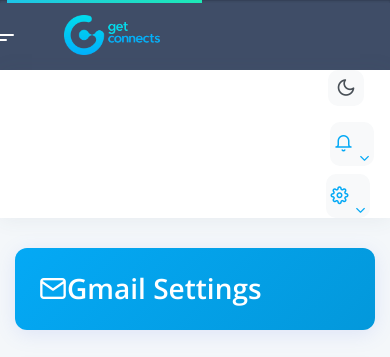
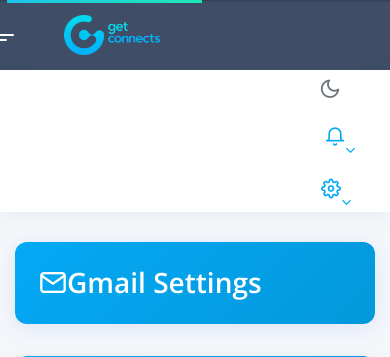
Before and after one commit to Warrior6289/Getconnects_Admin, a Flask app: page /settings/gmail in a window 390 px wide. Shown: the top 357 px of the page. Run offline with Flask 3, Linux system fonts and the light colour scheme; the visitor is signed in with stand-in values (Sample User, id 1); data that the repository does not hold is empty; some libraries are stand-ins or nearby versions.

Commit message:
design: Refined professional navigation icons - minimal clean design
- Circular buttons for modern look (42px)
- Transparent background - clean minimal
- Subtle hover: light cyan background
- Smooth scale animation on hover
- Perfect icon proportions (22px)
- Theme toggle with rotation animation
- Modern notification badge with border
- Enhanced dropdown shadows and radius (16px)
- Better spacing and gaps
- Focus states with ring effect
- Cubic-bezier smooth animations
- Professional dropdown styling
- Improved responsive design
- Clean, modern, professional appearance

```diff
--- a/static/assets/css/color-scheme.css
+++ b/static/assets/css/color-scheme.css
@@ -304,48 +304,51 @@
 .pcoded-header .navbar-nav {
   display: flex;
   align-items: center;
-  gap: 0.5rem;
+  gap: 0.75rem;
+  margin-right: 1rem;
 }
 
 .pcoded-header .navbar-nav > li {
   display: flex;
   align-items: center;
+  margin: 0;
 }
 
-/* Professional icon buttons */
+/* Professional icon buttons - Clean Minimal Design */
 .pcoded-header .navbar-nav > li > a,
 .pcoded-header .navbar-nav > li > label,
 .pcoded-header .navbar-nav > li .dropdown-toggle {
-  width: 40px;
-  height: 40px;
+  width: 42px;
+  height: 42px;
   display: flex;
   align-items: center;
   justify-content: center;
-  border-radius: 10px;
-  background: #f8f9fa;
-  color: #495057;
-  transition: all 0.3s ease;
+  border-radius: 50%;
+  background: transparent;
+  color: #6c757d;
+  transition: all 0.25s cubic-bezier(0.4, 0, 0.2, 1);
   cursor: pointer;
-  border: 2px solid transparent;
+  border: none;
   position: relative;
+  padding: 0;
+  margin: 0;
 }
 
 .pcoded-header .navbar-nav > li > a:hover,
 .pcoded-header .navbar-nav > li > label:hover,
 .pcoded-header .navbar-nav > li .dropdown-toggle:hover {
-  background: #04a9f5;
-  color: #fff;
-  transform: translateY(-2px);
-  box-shadow: 0 4px 12px rgba(4, 169, 245, 0.3);
-  border-color: #04a9f5;
+  background: rgba(4, 169, 245, 0.1);
+  color: #04a9f5;
+  transform: scale(1.05);
 }
 
-/* Icon sizing */
+/* Icon sizing - Perfect proportions */
 .pcoded-header .navbar-nav .icon,
 .pcoded-header .navbar-nav .feather {
-  font-size: 20px;
-  width: 20px;
-  height: 20px;
+  font-size: 22px;
+  width: 22px;
+  height: 22px;
+  stroke-width: 2;
 }
 
 /* Theme toggle styling */
@@ -354,90 +357,146 @@
 }
 
 .pcoded-header #theme-indicator {
-  font-size: 20px;
+  font-size: 22px;
+  transition: all 0.3s ease;
 }
 
-/* Notification badge */
+label:has(#theme-switch):hover #theme-indicator {
+  transform: rotate(180deg);
+}
+
+/* Notification badge - Modern design */
 .pcoded-header .dropdown .badge {
   position: absolute;
-  top: -4px;
-  right: -4px;
-  min-width: 18px;
-  height: 18px;
-  padding: 2px 5px;
-  font-size: 10px;
-  font-weight: 600;
-  border-radius: 9px;
-  background: #f56565;
+  top: 6px;
+  right: 6px;
+  min-width: 16px;
+  height: 16px;
+  padding: 0 4px;
+  font-size: 9px;
+  font-weight: 700;
+  border-radius: 8px;
+  background: #ff4757;
   color: #fff;
   display: flex;
   align-items: center;
   justify-content: center;
+  border: 2px solid #fff;
+  box-shadow: 0 2px 4px rgba(0, 0, 0, 0.1);
 }
 
-/* Active state for dropdowns */
+/* Active state for dropdowns - Subtle accent */
 .pcoded-header .navbar-nav .dropdown.show > a,
 .pcoded-header .navbar-nav .dropdown.show .dropdown-toggle {
-  background: #04a9f5;
-  color: #fff;
-  box-shadow: 0 4px 12px rgba(4, 169, 245, 0.3);
+  background: rgba(4, 169, 245, 0.1);
+  color: #04a9f5;
 }
 
 /* Notification dropdown styling */
 .pcoded-header .dropdown-menu.notification {
   border: none;
-  border-radius: 12px;
-  box-shadow: 0 8px 24px rgba(0, 0, 0, 0.15);
-  margin-top: 0.5rem;
-  min-width: 320px;
+  border-radius: 16px;
+  box-shadow: 0 10px 40px rgba(0, 0, 0, 0.12);
+  margin-top: 0.75rem;
+  min-width: 340px;
+  padding: 0;
+  overflow: hidden;
 }
 
 .pcoded-header .dropdown-menu.notification .noti-head {
   background: linear-gradient(135deg, #04a9f5 0%, #0398db 100%);
   color: #fff;
-  padding: 1rem 1.25rem;
-  border-radius: 12px 12px 0 0;
+  padding: 1.25rem 1.5rem;
+  border-radius: 16px 16px 0 0;
 }
 
 .pcoded-header .dropdown-menu.notification .noti-head h6 {
   color: #fff;
   margin: 0;
   font-weight: 600;
+  font-size: 15px;
+}
+
+.pcoded-header .dropdown-menu.notification .noti-body {
+  max-height: 320px;
+  overflow-y: auto;
+}
+
+.pcoded-header .dropdown-menu.notification .noti-footer {
+  border-top: 1px solid #f0f0f0;
+  padding: 0.75rem;
+  text-align: center;
+}
+
+.pcoded-header .dropdown-menu.notification .noti-footer a {
+  color: #04a9f5;
+  font-size: 13px;
+  font-weight: 500;
+  text-decoration: none;
 }
 
 /* User profile dropdown */
 .pcoded-header .drp-user .dropdown-menu {
   border: none;
-  border-radius: 12px;
-  box-shadow: 0 8px 24px rgba(0, 0, 0, 0.15);
-  margin-top: 0.5rem;
-  min-width: 200px;
+  border-radius: 16px;
+  box-shadow: 0 10px 40px rgba(0, 0, 0, 0.12);
+  margin-top: 0.75rem;
+  min-width: 220px;
+  padding: 0;
+  overflow: hidden;
 }
 
 .pcoded-header .drp-user .pro-head {
   background: linear-gradient(135deg, #04a9f5 0%, #0398db 100%);
-  padding: 1rem 1.25rem;
-  border-radius: 12px 12px 0 0;
+  padding: 1.25rem 1.5rem;
+  border-radius: 16px 16px 0 0;
 }
 
-/* Remove default styles */
+.pcoded-header .drp-user .pro-head img {
+  border: 2px solid rgba(255, 255, 255, 0.3);
+}
+
+.pcoded-header .drp-user .pro-body {
+  padding: 0.5rem 0;
+}
+
+.pcoded-header .drp-user .pro-body li a {
+  padding: 0.75rem 1.5rem;
+  transition: all 0.2s ease;
+}
+
+.pcoded-header .drp-user .pro-body li a:hover {
+  background: rgba(4, 169, 245, 0.05);
+  color: #04a9f5;
+}
+
+/* Remove default link styles */
 .pcoded-header .navbar-nav > li > a {
-  padding: 0;
-  margin: 0;
+  text-decoration: none;
+}
+
+.pcoded-header .navbar-nav > li > a:focus {
+  outline: none;
+  box-shadow: 0 0 0 3px rgba(4, 169, 245, 0.2);
+  border-radius: 50%;
 }
 
 /* Responsive adjustments */
 @media (max-width: 991px) {
+  .pcoded-header .navbar-nav {
+    gap: 0.5rem;
+  }
+
   .pcoded-header .navbar-nav > li > a,
   .pcoded-header .navbar-nav > li > label,
   .pcoded-header .navbar-nav > li .dropdown-toggle {
-    width: 36px;
-    height: 36px;
+    width: 38px;
+    height: 38px;
   }
 
   .pcoded-header .navbar-nav .icon,
   .pcoded-header .navbar-nav .feather {
-    font-size: 18px;
+    font-size: 20px;
   }
 }
 
```
